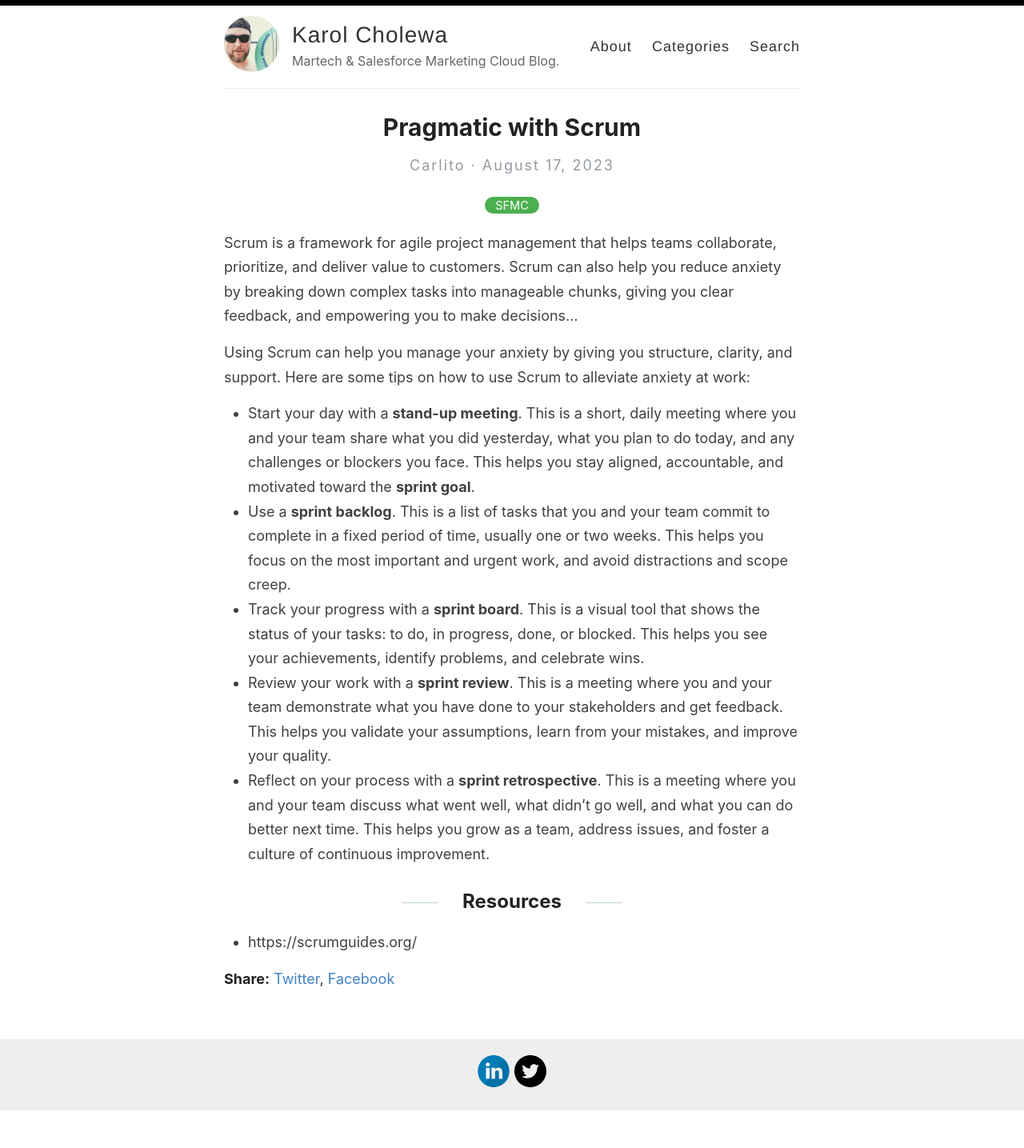
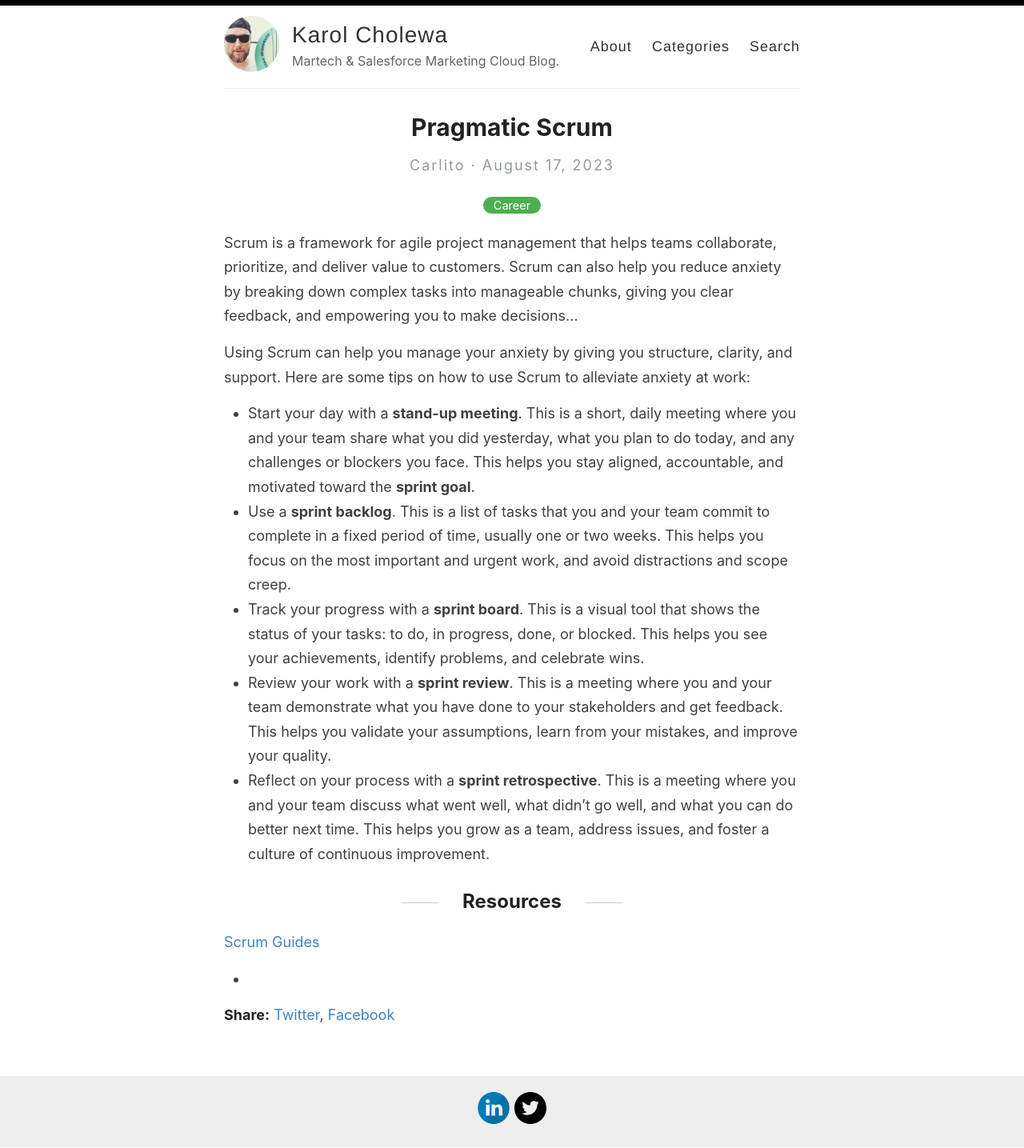
Before and after one commit to karolcholewa/blog, a Jekyll site: the page built from _posts/2023-08-17-pragmatic-scrum.md, in a window 1280 px wide. Shown: the whole page at 80% size. Built offline with Jekyll 4.4.1, drawn with Linux system fonts in a browser that asks for light colours; before the commit the page ends 1389 px from its top, so only the background shows below that.

Commit message:
post updated

```diff
--- a/_posts/2023-08-17-pragmatic-scrum.md
+++ b/_posts/2023-08-17-pragmatic-scrum.md
@@ -1,7 +1,7 @@
 ---
 layout: post
-title: "Pragmatic with Scrum"
-categories: [SFMC]
+title: "Pragmatic Scrum"
+categories: [Career]
 ---
 Scrum is a framework for agile project management that helps teams collaborate, prioritize, and deliver value to customers. Scrum can also help you reduce anxiety by breaking down complex tasks into manageable chunks, giving you clear feedback, and empowering you to make decisions&hellip;
 
@@ -15,4 +15,5 @@ Using Scrum can help you manage your anxiety by giving you structure, clarity, a
 
 
 ## Resources
-- https://scrumguides.org/
+ [Scrum Guides](https://scrumguides.org/)
+-
```
